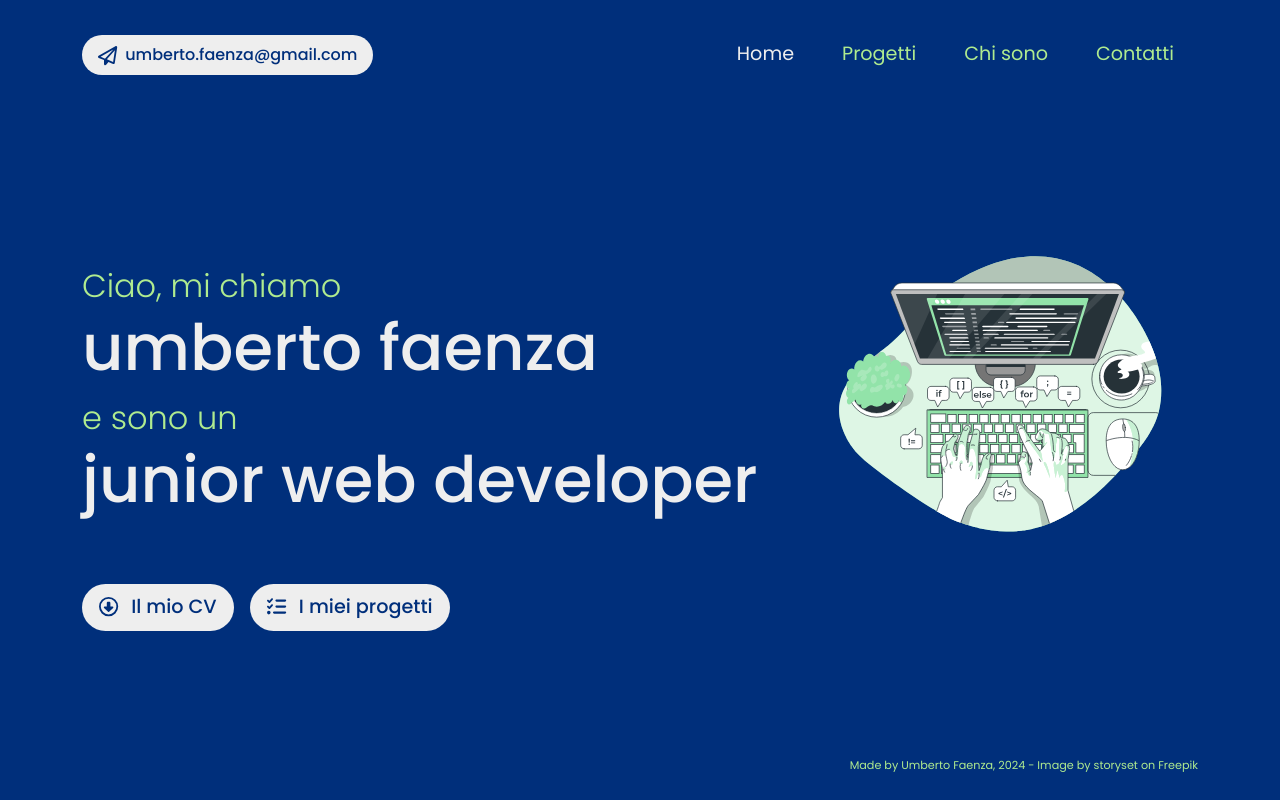
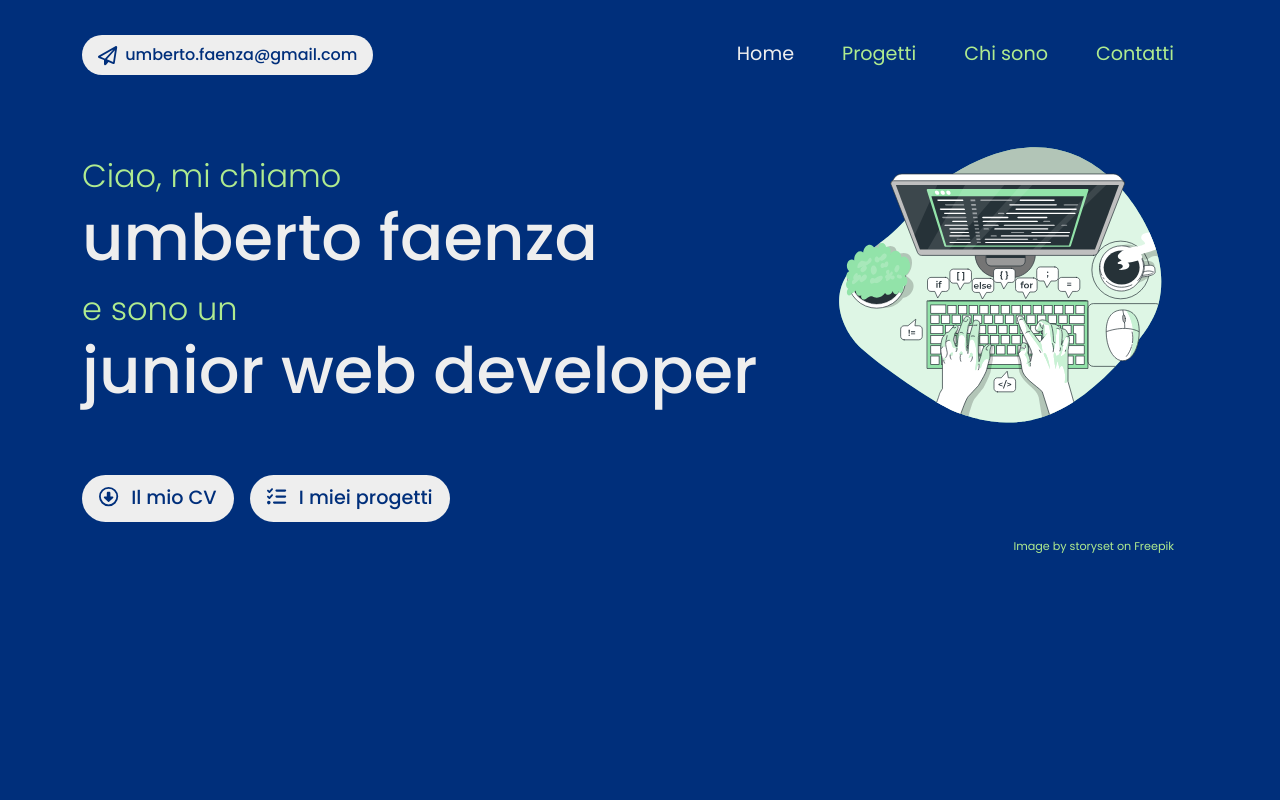
Before and after one commit to umbertofaenza/portfolio, a Vue app: page / in a window 1280 px wide. Built offline with nearby package versions, Linux system fonts and the light colour scheme; a web font is replaced by a local one.

Commit message:
add scroll up + edit credits

```diff
--- a/src/App.vue
+++ b/src/App.vue
@@ -4,16 +4,58 @@ import { router } from "./router";
 import Navbar from "./components/partials/Navbar.vue";
 
 export default {
+  methods: {
+    scrollToTop() {
+      window.scrollTo({ top: 0, left: 0, behavior: "smooth" });
+    },
+  },
   components: {
     router,
     Navbar,
   },
 };
+
+// toggle 'scroll to top' based on scroll position
+window.addEventListener("scroll", (e) => {
+  const btnScrollToTop = document.getElementById("scroll-to-top-btn");
+  btnScrollToTop.style.display = window.scrollY > 20 ? "flex" : "none";
+});
 </script>
 
 <template>
+  <!--* scroll up button -->
+  <div
+    @click="scrollToTop()"
+    class="scroll-up d-lg-none"
+    id="scroll-to-top-btn"
+  >
+    <font-awesome-icon icon="fa-solid fa-chevron-up" />
+  </div>
+
   <Navbar />
   <router-view></router-view>
 </template>
 
-<style lang="scss"></style>
+<style lang="scss">
+@import "./scss/_partials/variables.scss";
+
+.scroll-up {
+  background-color: $secondary-color;
+  color: $primary-color;
+  width: 2rem;
+  aspect-ratio: 1;
+  border-radius: 50%;
+
+  display: none;
+  justify-content: center;
+  align-items: center;
+
+  position: fixed;
+  bottom: 2rem;
+  right: 0.5rem;
+  cursor: pointer;
+  z-index: 2;
+
+  opacity: 50%;
+}
+</style>
--- a/src/components/pages/Home.vue
+++ b/src/components/pages/Home.vue
@@ -66,29 +66,22 @@ export default {
                   I miei progetti
                 </router-link>
               </div>
+
+              <!--* credits  -->
+              <div class="col-12 credits text-md-end">
+                <a
+                  class="d-none d-md-inline"
+                  href="https://www.freepik.com/free-vector/code-typing-concept-illustration_10259340.htm#page=6&query=web%20dev&position=12&from_view=search&track=ais&uuid=5f3f30b1-9246-45fa-a4cf-aac18dc8b5d1"
+                >
+                  Image by storyset on Freepik</a
+                >
+              </div>
             </div>
           </div>
         </div>
       </div>
     </div>
   </main>
-
-  <footer>
-    <div class="container">
-      <div class="row">
-        <!--* credits  -->
-        <div class="col-12 credits text-md-end">
-          Made by Umberto Faenza, 2024
-          <a
-            class="d-none d-md-inline"
-            href="https://www.freepik.com/free-vector/code-typing-concept-illustration_10259340.htm#page=6&query=web%20dev&position=12&from_view=search&track=ais&uuid=5f3f30b1-9246-45fa-a4cf-aac18dc8b5d1"
-          >
-            - Image by storyset on Freepik</a
-          >
-        </div>
-      </div>
-    </div>
-  </footer>
 </template>
 
 <style lang="scss" scoped>
@@ -98,7 +91,6 @@ export default {
 
 #jumbo {
   width: 100%;
-  height: calc(100vh - 154px);
 }
 
 #jumbo > .container {
@@ -176,7 +168,7 @@ export default {
 
 @media only screen and (max-width: 399px) {
   #jumbo-text {
-    font-size: 10%;
+    font-size: 10vw;
   }
 }
 
--- a/src/main.js
+++ b/src/main.js
@@ -22,6 +22,7 @@ import { faListCheck } from "@fortawesome/free-solid-svg-icons";
 import { faLinkedin } from "@fortawesome/free-brands-svg-icons";
 import { faGithub } from "@fortawesome/free-brands-svg-icons";
 import { faInstagram } from "@fortawesome/free-brands-svg-icons";
+import { faChevronUp } from "@fortawesome/free-solid-svg-icons";
 
 /* add icons to the library */
 library.add(
@@ -30,7 +31,8 @@ library.add(
   faListCheck,
   faLinkedin,
   faGithub,
-  faInstagram
+  faInstagram,
+  faChevronUp
 );
 
 const app = createApp(App);
```
